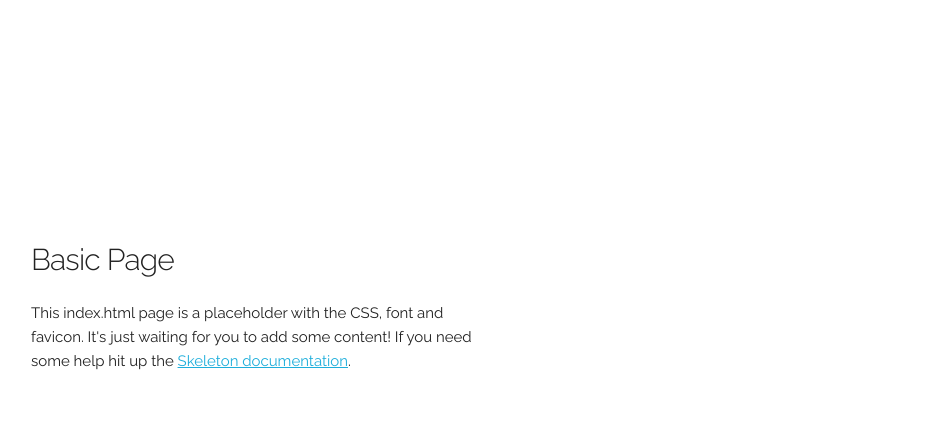
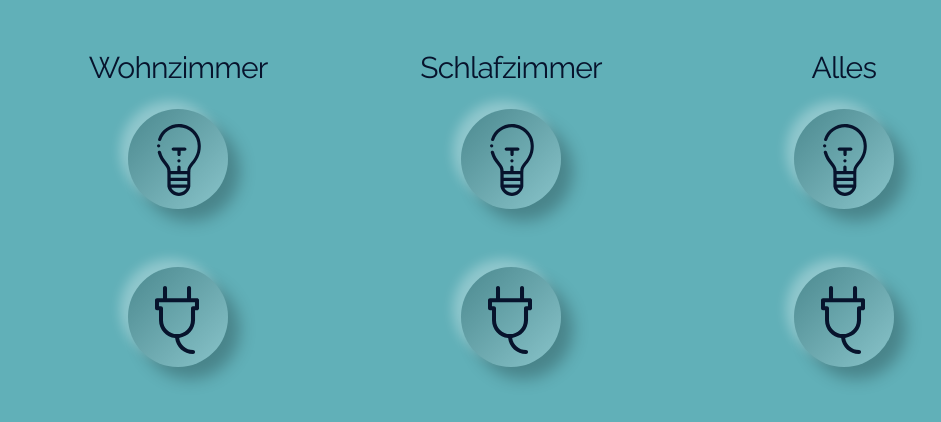
Before and after one commit to lala2608/otterlove, a plain HTML site: page index.html in a window 1280 px wide. Shown: the whole page, without its empty margins (129-1070 px from the left). Drawn offline with Linux system fonts and the light colour scheme.

Commit message:
buttons licht, power erstellt

```diff
--- /dev/null
+++ b/css/stylesheet.css
@@ -0,0 +1,50 @@
+.button{
+    border-radius: 100px !important;
+    width: 100px;
+    height: 100px !important;
+    border:none !important;
+    position: relative;
+    background: linear-gradient(135deg, rgba(0,0,0,0.22), rgba(255,255,255,0.25)) !important;
+    box-shadow: 12px 12px 16px 0 rgba(0, 0, 0, 0.25),
+     -8px -8px 12px 0 rgba(255, 255, 255, 0.3);
+}
+.lamp::after{
+    content: '';
+    background-image: url(../images/lamp.svg);
+    background-repeat: no-repeat;
+    position: absolute;
+    width: 44px;
+    height: 100%;
+    left: 29px;
+    top: 15px;
+}
+.button:hover{
+    box-shadow: inset 6px 6px 10px 0 rgba(0, 0, 0, 0.2), inset -6px -6px 10px 0 rgba(255, 255, 255, 0.5);
+}
+.lamp:hover::after{
+    background-image: url(../images/lamp_on.svg);
+    width: 61px;
+    left: 20px;
+    top: 12px;
+}
+.power::after{
+    content: '';
+    background-image: url(../images/power_off.svg);
+    background-repeat: no-repeat;
+    position: absolute;
+    width: 44px;
+    height: 100%;
+    left: 27px;
+    top: 19px;
+}
+.power:hover::after{
+    background-image: url(../images/power_on.svg);
+}
+body{
+    background: #61b0b8;
+    text-align: center;
+    color:#07132c !important;
+}
+.box{
+    margin-top: 5% !important;
+}
--- a/index.html
+++ b/index.html
@@ -5,7 +5,7 @@
   <!-- Basic Page Needs
   –––––––––––––––––––––––––––––––––––––––––––––––––– -->
   <meta charset="utf-8">
-  <title>Your page title here :)</title>
+  <title>Smart Home</title>
   <meta name="description" content="">
   <meta name="author" content="">
 
@@ -15,12 +15,15 @@
 
   <!-- FONT
   –––––––––––––––––––––––––––––––––––––––––––––––––– -->
-  <link href="//fonts.googleapis.com/css?family=Raleway:400,300,600" rel="stylesheet" type="text/css">
+<link href="https://fonts.googleapis.com/css2?family=Raleway&display=swap" rel="stylesheet">
+
 
   <!-- CSS
   –––––––––––––––––––––––––––––––––––––––––––––––––– -->
+  <link rel="stylesheet" href="css/stylesheet.css">
   <link rel="stylesheet" href="css/normalize.css">
   <link rel="stylesheet" href="css/skeleton.css">
+
 
   <!-- Favicon
   –––––––––––––––––––––––––––––––––––––––––––––––––– -->
@@ -33,9 +36,28 @@
   –––––––––––––––––––––––––––––––––––––––––––––––––– -->
   <div class="container">
     <div class="row">
-      <div class="one-half column" style="margin-top: 25%">
-        <h4>Basic Page</h4>
-        <p>This index.html page is a placeholder with the CSS, font and favicon. It's just waiting for you to add some content! If you need some help hit up the <a href="http://www.getskeleton.com">Skeleton documentation</a>.</p>
+      <div class="four columns box" style="margin-top: 25%">
+        <h4>Wohnzimmer</h4>
+        <button class="button-primary button lamp" type="submit" value=""></button>
+      </div>
+      <div class="four columns box" style="margin-top: 25%">
+        <h4>Schlafzimmer</h4>
+        <button class="button-primary button lamp" type="submit" value=""></button>
+      </div>
+        <div class="four columns box" style="margin-top: 25%">
+        <h4>Alles</h4>
+        <button class="button-primary button lamp" type="submit" value=""></button>
+      </div>
+    </div>
+    <div class="row">
+      <div class="four columns box" style="margin-top: 25%">
+        <button class="button-primary button power" type="submit" value=""></button>
+      </div>
+      <div class="four columns box" style="margin-top: 25%">
+        <button class="button-primary button power" type="submit" value=""></button>
+      </div>
+        <div class="four columns box" style="margin-top: 25%">
+        <button class="button-primary button power" type="submit" value=""></button>
       </div>
     </div>
   </div>
```
Also changed, not shown: images/lamp.svg (added), images/lamp_on.svg (added), images/power_off.svg (added), images/power_on.svg (added).
